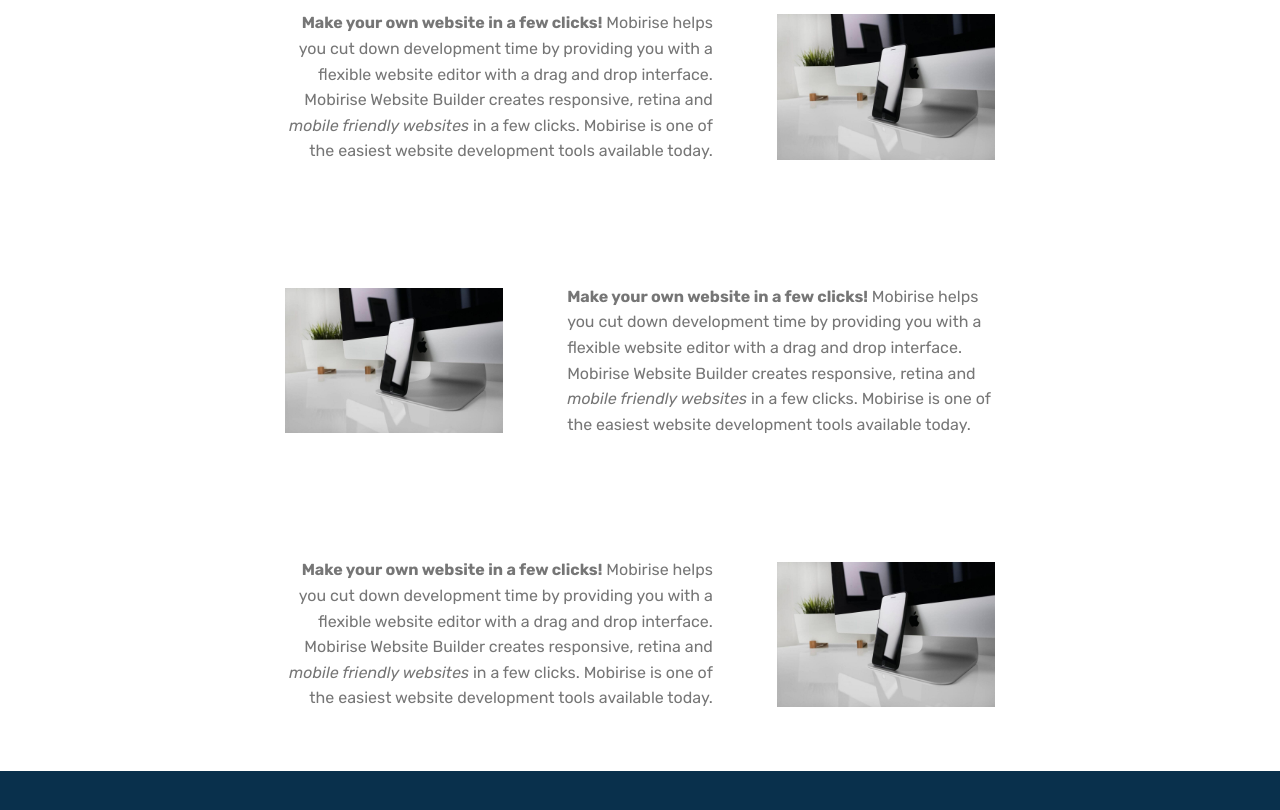
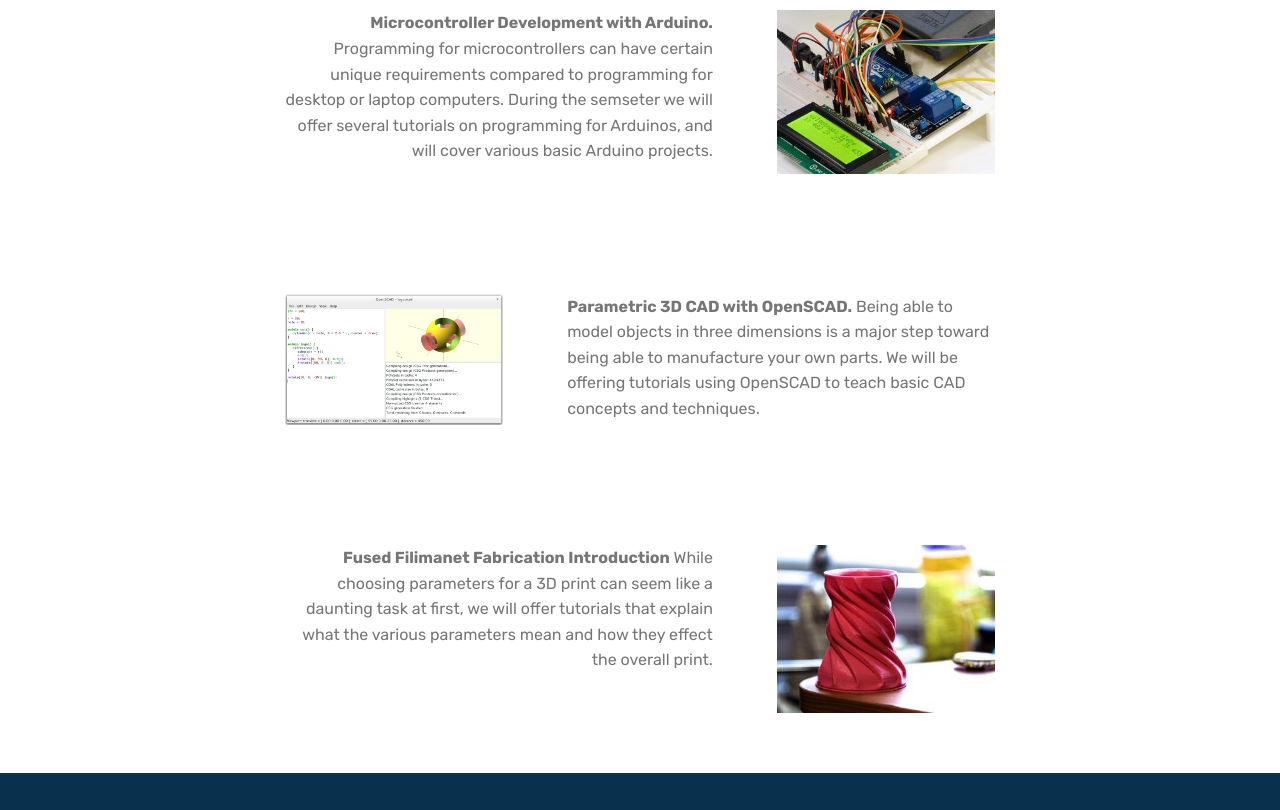
Before and after one commit to jordanparker32/usm-acm-ieee, a plain HTML site: page tutorials.html in a window 1280 px wide. Shown: the part 1530-2340 px from the top of the page. Drawn offline with Linux system fonts and the light colour scheme.

Commit message:
Edited tutorial html

```diff
--- a/tutorials.html
+++ b/tutorials.html
@@ -188,12 +188,12 @@
                     <div class="media-content">
                         <div class="mbr-section-text">
                             <p class="mbr-text align-right mb-0 mbr-fonts-style display-7">
-                               <strong>Make your own website in a few clicks!</strong> Mobirise helps you cut down development time by providing you with a flexible website editor with a drag and drop interface. Mobirise Website Builder creates responsive, retina and <em>mobile friendly websites</em> in a few clicks. Mobirise is one of the easiest website development tools available today.
+                               <strong>Microcontroller Development with Arduino.</strong> Programming for microcontrollers can have certain unique requirements compared to programming for desktop or laptop computers. During the semseter we will offer several tutorials on programming for Arduinos, and will cover various basic Arduino projects.
                             </p>
                         </div>
                     </div>
                     <div class="mbr-figure" style="width: 60%;">
-                     <img src="assets/images/01.jpg" alt="Mobirise">
+                     <img src="assets/images/arduino.jpg" alt="Arduino with breadboard.">
                     </div>
                 </div>
             </div>
@@ -210,12 +210,12 @@
             <div class="col-12 col-md-8">
                 <div class="media-container-row">
                     <div class="mbr-figure" style="width: 60%;">
-                      <img src="assets/images/01.jpg" alt="Mobirise">
+                      <img src="assets/images/OpenSCAD.png" alt="OpenSCAD Window">
                     </div>
                     <div class="media-content">
                         <div class="mbr-section-text">
                             <p class="mbr-text mb-0 mbr-fonts-style display-7">
-                               <strong>Make your own website in a few clicks!</strong> Mobirise helps you cut down development time by providing you with a flexible website editor with a drag and drop interface. Mobirise Website Builder creates responsive, retina and <em>mobile friendly websites</em> in a few clicks. Mobirise is one of the easiest website development tools available today.
+                               <strong>Parametric 3D CAD with OpenSCAD.</strong> Being able to model objects in three dimensions is a major step toward being able to manufacture your own parts. We will be offering tutorials using OpenSCAD to teach basic CAD concepts and techniques.
                             </p>
                         </div>
                     </div>
@@ -236,12 +236,12 @@
                     <div class="media-content">
                         <div class="mbr-section-text">
                             <p class="mbr-text align-right mb-0 mbr-fonts-style display-7">
-                               <strong>Make your own website in a few clicks!</strong> Mobirise helps you cut down development time by providing you with a flexible website editor with a drag and drop interface. Mobirise Website Builder creates responsive, retina and <em>mobile friendly websites</em> in a few clicks. Mobirise is one of the easiest website development tools available today.
+                               <strong>Fused Filimanet Fabrication Introduction</strong> While choosing parameters for a 3D print can seem like a daunting task at first, we will offer tutorials that explain what the various parameters mean and how they effect the overall print.
                             </p>
                         </div>
                     </div>
                     <div class="mbr-figure" style="width: 60%;">
-                     <img src="assets/images/01.jpg" alt="Mobirise">
+                     <img src="assets/images/3dprint.jpg" alt="A 3D Print">
                     </div>
                 </div>
             </div>
```
Also changed, not shown: assets/images/3dprint.jpg (added), assets/images/OpenSCAD.png (added), assets/images/arduino.jpg (added).
